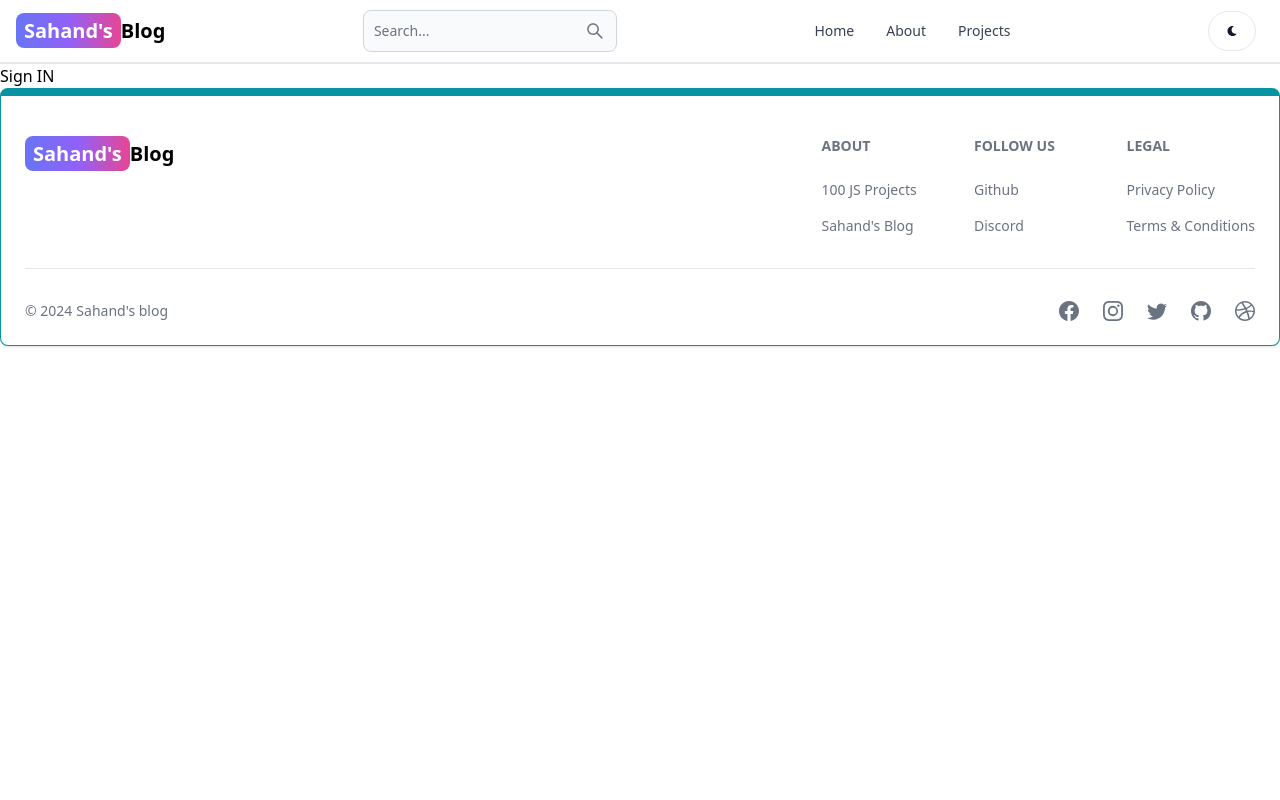
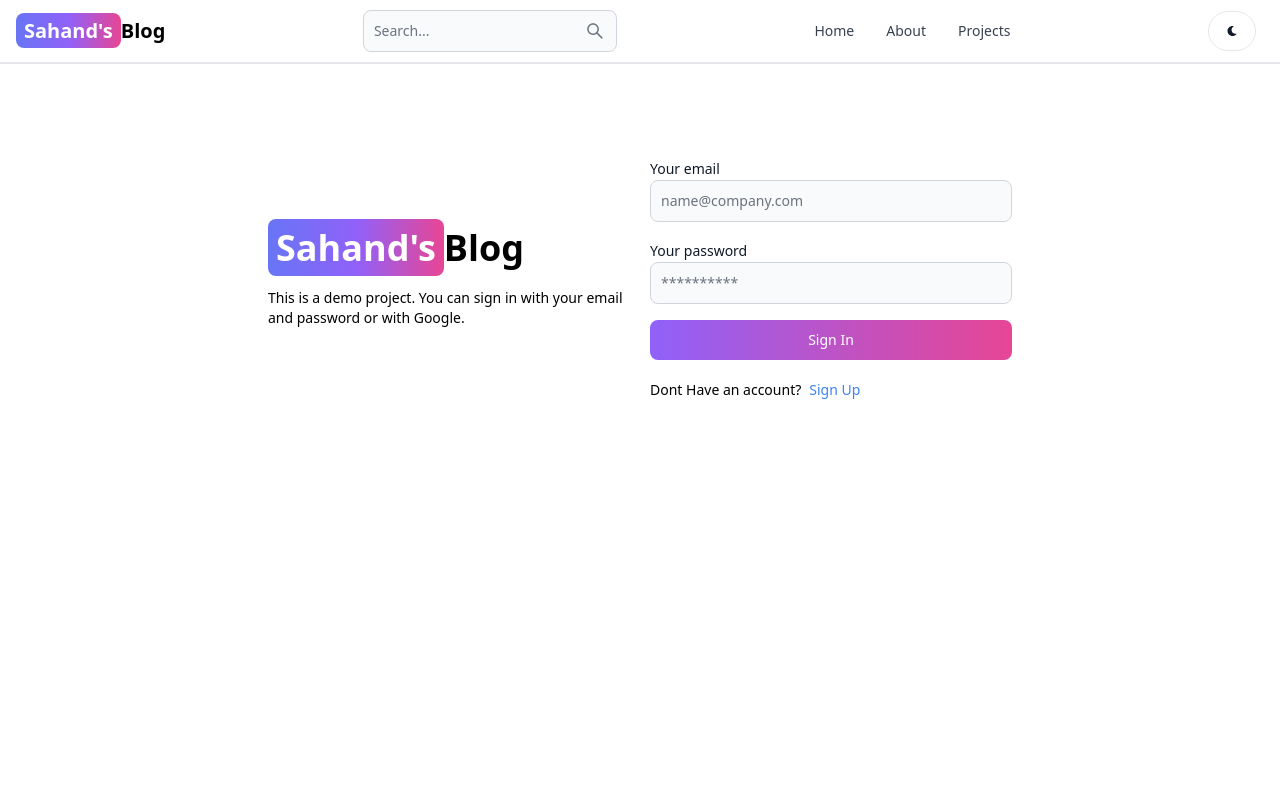
Before and after one commit to merustam7172/mern-blog, a React (Vite) app in the folder Client/: page /sign-in in a window 1280 px wide. Shown: the top 800 px of the page. Built offline with nearby package versions, Linux system fonts and the light colour scheme.

Commit message:
some changes in sigin route

```diff
--- a/Client/src/pages/SignIn.jsx
+++ b/Client/src/pages/SignIn.jsx
@@ -1,9 +1,117 @@
-import React from 'react'
+import { Alert, Button, Label, Spinner, TextInput } from 'flowbite-react'
+import React, { useState } from 'react'
+import { Link, useNavigate } from 'react-router-dom'
 
 const SignIn = () => {
+
+
+  const navigate = useNavigate();
+  const [errorMessage, setErrorMessage] = useState(null)
+  const [formData, setFormData] = useState({});
+  const [loading, setLoading] = useState(false);
+
+
+  const handleChange = (e) => {
+    setFormData({ ...formData, [e.target.id]: e.target.value.trim() });
+  };
+
+  const handleSubmit = async(e) => {
+    e.preventDefault();
+    try {
+      setLoading(true);
+      setErrorMessage(null);
+      const res = await fetch('/api/auth/signin', {
+        method : 'POST',
+        headers :  {'Content-Type' : 'application/json'},
+        body : JSON.stringify(formData)
+      });
+
+      const data = res.json();
+
+      if(!data.success){
+        return setErrorMessage(data.message);
+      }
+
+      setLoading(false);
+      if(res.ok){
+        navigate('/')
+      }
+
+    } catch (error) {
+      setErrorMessage(error.message);
+      setLoading(false);
+    }
+  }
+
+
+
   return (
-    <div>
-      Sign IN
+    <div className='min-h-screen mt-20'>
+      <div className='flex p-3 max-w-3xl mx-auto flex-col md:flex-row md:items-center gap-5'>
+        {/* left */}
+        <div className='flex-1'>
+          <Link to='/' className='font-bold dark:text-white text-4xl'>
+            <span className='px-2 py-1 bg-gradient-to-r from-indigo-500 via-purple-500 to-pink-500 rounded-lg text-white'>
+              Sahand's
+            </span>
+            Blog
+          </Link>
+          <p className='text-sm mt-5'>
+            This is a demo project. You can sign in with your email and password
+            or with Google.
+          </p>
+        </div>
+        {/* right */}
+
+        <div className='flex-1'>
+          <form className='flex flex-col gap-4' onSubmit={handleSubmit}>
+            <div>
+              <Label value='Your email' />
+              <TextInput
+                type='email'
+                placeholder='name@company.com'
+                id='email'
+                onChange={handleChange}
+              />
+            </div>
+            <div>
+              <Label value='Your password' />
+              <TextInput
+                type='password'
+                placeholder='**********'
+                id='password'
+                onChange={handleChange}
+              />
+            </div>
+            <Button
+              gradientDuoTone='purpleToPink'
+              type='submit'
+              disabled={loading}
+            >
+              {loading ? (
+                <>
+                  <Spinner size='sm' />
+                  <span className='pl-3'>Loading...</span>
+                </>
+              ) : (
+                'Sign In'
+              )}
+            </Button>
+            {/* <OAuth /> */}
+          </form>
+          <div className='flex gap-2 text-sm mt-5'>
+            <span>Dont Have an account?</span>
+            <Link to='/sign-up' className='text-blue-500'>
+              Sign Up
+            </Link>
+          </div>
+          {errorMessage && (
+            <Alert className='mt-5' color='failure'>
+              {errorMessage}
+            </Alert>
+          )}
+        </div>
+      </div>
     </div>
   )
 }
```
